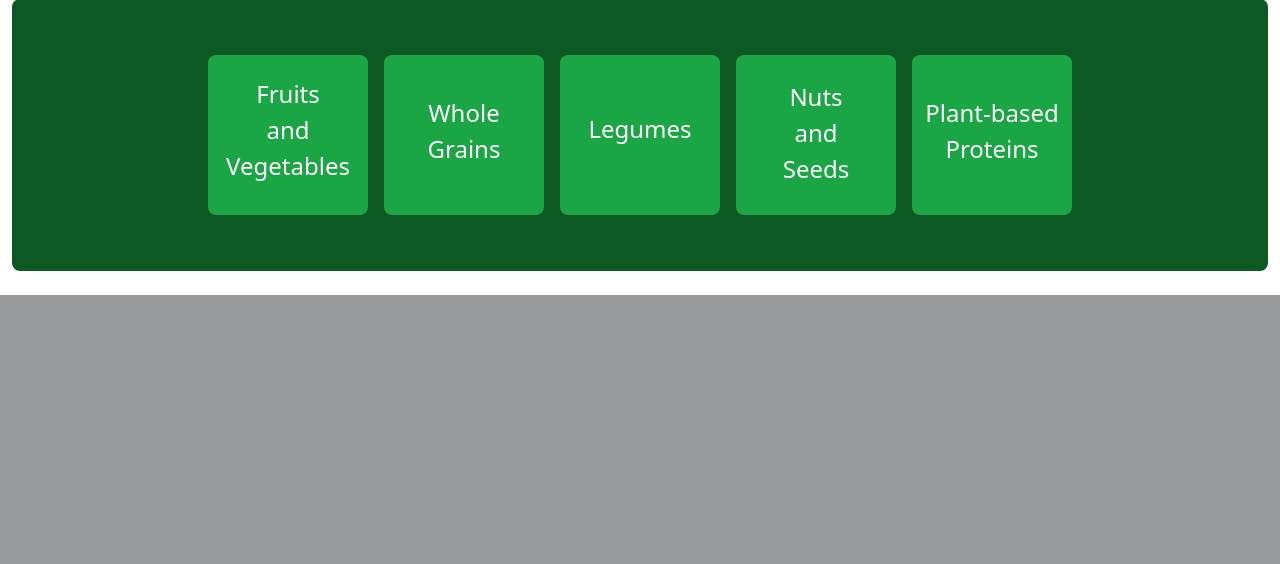
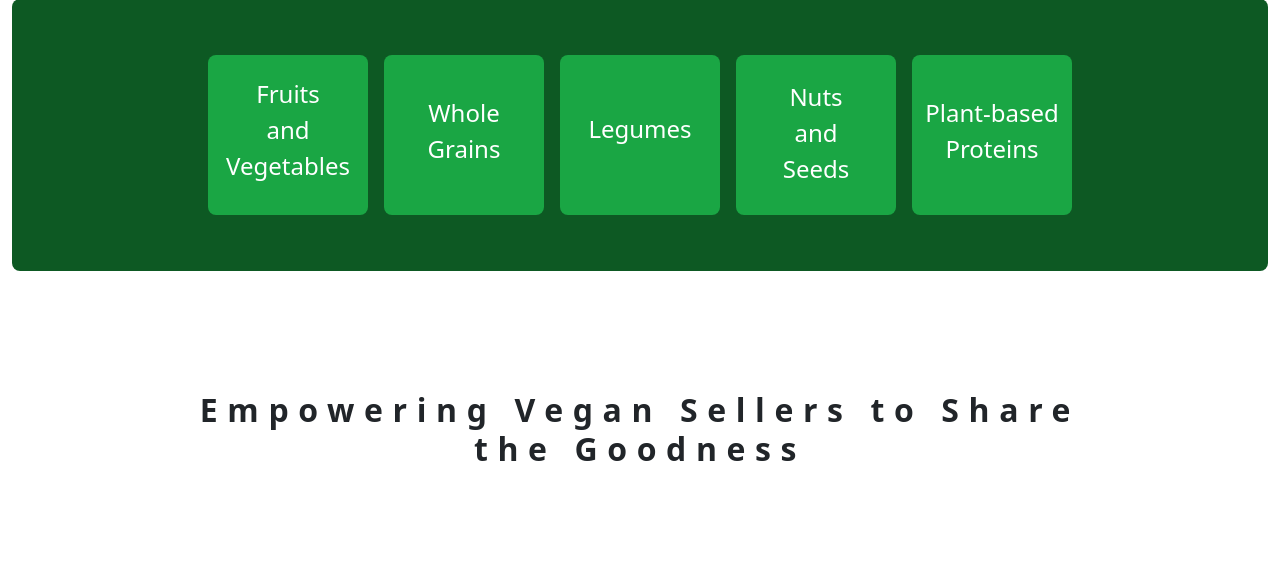
Before and after one commit to KDotWare/CS50x-Final-Project, a Flask app: page / in a window 1280 px wide. Shown: the part 789-1353 px from the top of the page. Before the commit the page ends 1084 px from the top, so only its background shows below. Run offline with Flask 3, Linux system fonts and the light colour scheme.

Commit message:
Add slogan and its style

```diff
--- a/static/style.css
+++ b/static/style.css
@@ -76,3 +76,8 @@ nav {
     width: 100%;
     height: 100%;
 }
+
+.slogan h2 {
+    letter-spacing: .3em;
+    font-weight: bold;
+}
--- a/templates/index.html
+++ b/templates/index.html
@@ -42,4 +42,7 @@
             </div>
         </div>
     </div>
+    <div class="slogan container">
+        <h2 class="text-center p-5 m-5">Empowering Vegan Sellers to Share the Goodness</h2>
+    </div>
 {% endblock %}
```
